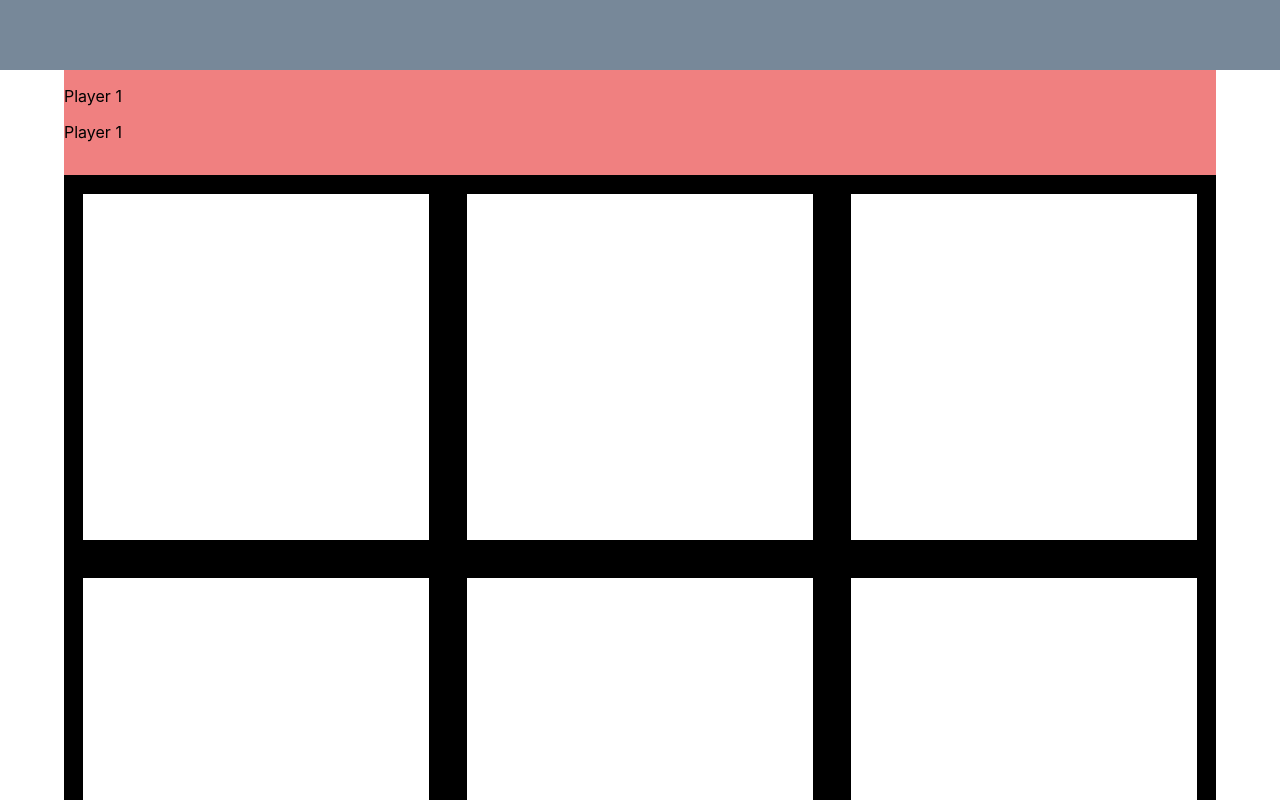
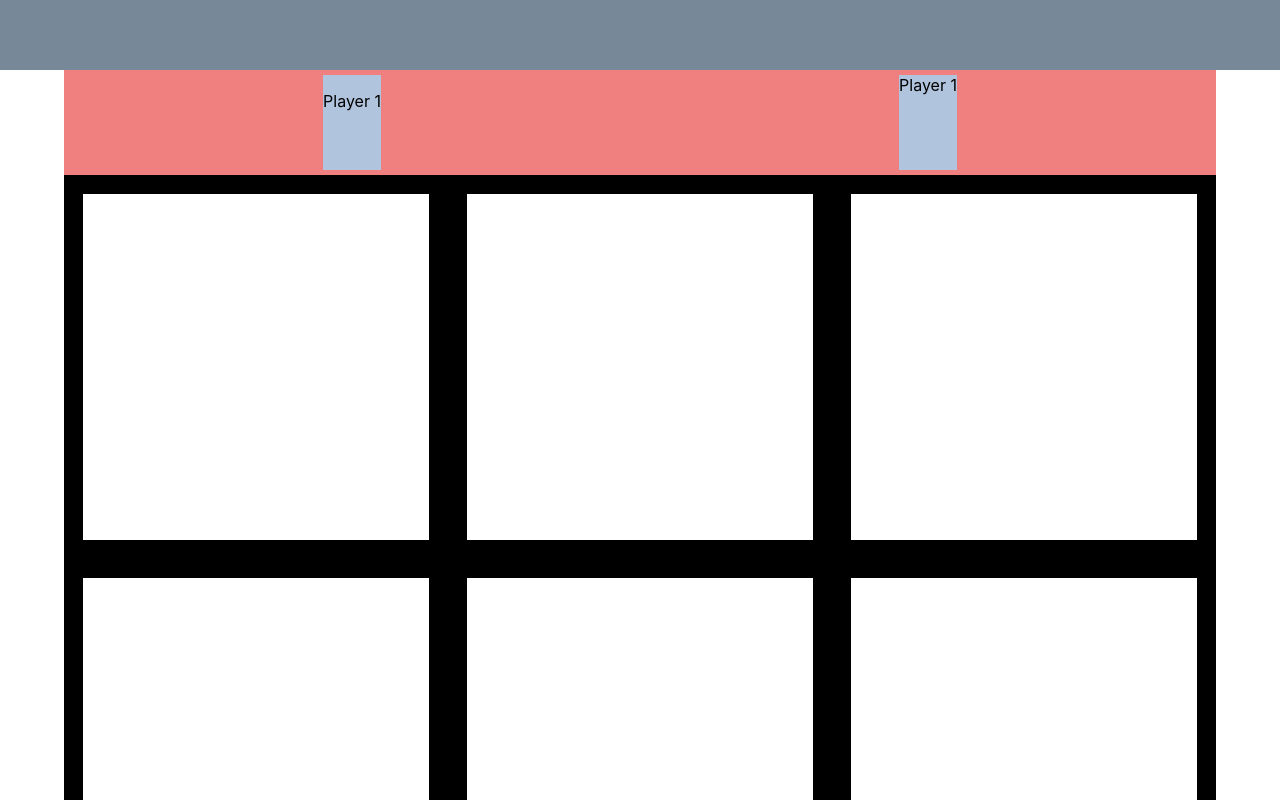
Before and after one commit to danielboisselle/projects, a React (Create React App) app in the folder frontend/tic-tac/: page / in a window 1280 px wide. Shown: the top 800 px of the page. Built offline with nearby package versions, Linux system fonts and the light colour scheme.

Commit message:
chore: add PlayerStats dispaly grid

```diff
--- a/frontend/tic-tac/src/Containers/PlayerStats/PlayerStats.module.css
+++ b/frontend/tic-tac/src/Containers/PlayerStats/PlayerStats.module.css
@@ -1,4 +1,39 @@
+.currentPlayer {
+  grid-area: currentPlayer;
+  background-color: lightsteelblue;
+  text-align: center;
+  margin: 0 auto;
+}
+
+.currentPlayer > p {
+
+}
+
+.playerScores {
+  grid-area: playerScores;
+  background-color: lightsteelblue;
+  margin: 0 auto;
+}
+
+.player1 {
+  grid-area: player1;
+  background-color: lightsteelblue;
+  box-sizing: border-box;
+}
+
+.player2 {
+  grid-area: player2;
+  background-color: rgb(153, 176, 206);
+  box-sizing: border-box;
+}
+
 .playerStats {
+  background-color: lightcoral;
+  display: grid;
   grid-area: playerStats;
-  background-color: lightcoral;
+  grid-template-columns: 1fr 1fr;
+  grid-template-rows: 90%;
+  align-content: space-around;
+  grid-template-areas:
+    "currentPlayer playerScores";
 }
```
